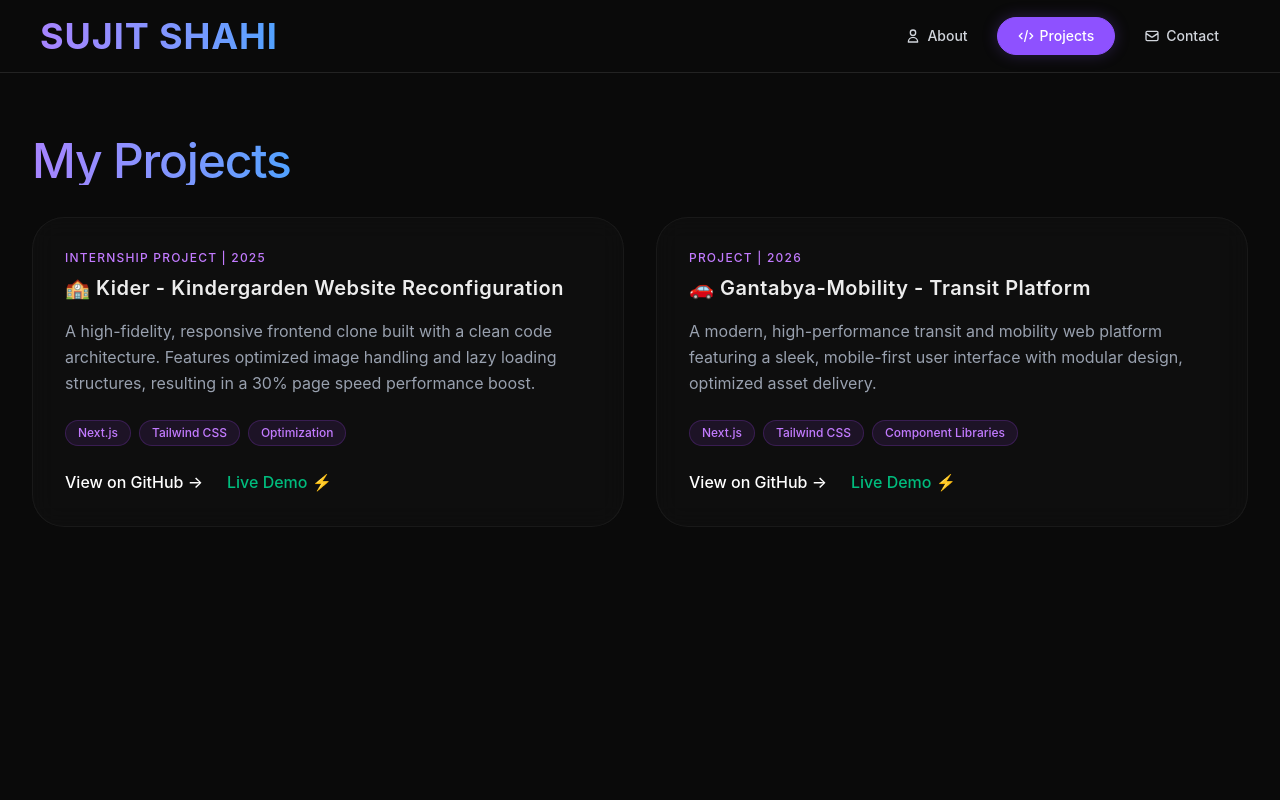
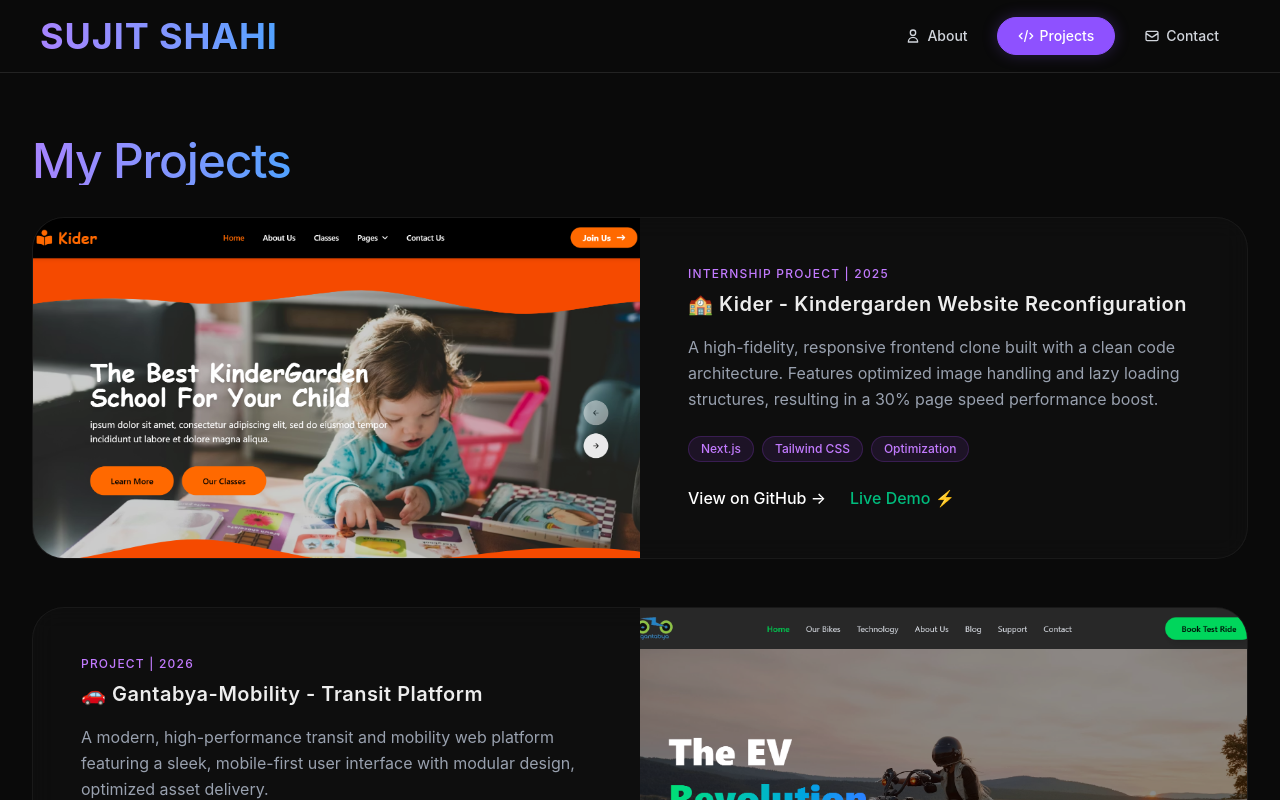
Before and after one commit to sujitshahi/PORTFOLIO, a Next.js app: page /Projects in a window 1280 px wide. Shown: the top 800 px of the page. Built offline with nearby package versions, Linux system fonts and the light colour scheme.

Commit message:
changes in project

```diff
--- a/src/app/Projects/page.tsx
+++ b/src/app/Projects/page.tsx
@@ -1,4 +1,3 @@
-
 
 const projectsData = [
   {
@@ -10,7 +9,8 @@ const projectsData = [
     link: "https://github.com/sujitshahi/INTERN-PROJECT",
     linkText: "View on GitHub →",
     liveLink: "https://kider-garden.vercel.app",
-    liveLinkText: "Live Demo ⚡"
+    liveLinkText: "Live Demo ⚡",
+    thumbnail: "/kider-garden.png"
   },
   {
     id: 2,
@@ -21,35 +21,48 @@ const projectsData = [
     link: "https://github.com/sujitshahi/gantabya-mobility",
     linkText: "View on GitHub →",
     liveLink: "https://gantabya-mobility-sujitshahi.vercel.app",
-    liveLinkText: "Live Demo ⚡"
+    liveLinkText: "Live Demo ⚡",
+    thumbnail: "/gantabya.png"
   },
-
 ];
 
 export default function Projects() {
   return (
     <div id="projects-page" className="block min-h-screen bg-[#0a0a0a] text-[#ededed] p-8 font-sans anticipate-fade-in">
 
-
-      <div className="reveal-title text-5xl my-8 tracking-tight flex items-center gap-3 relative w-fit font-medium bg-linear-to-r from-violet-400  to-blue-400 bg-clip-text text-transparent">
+      <div className="reveal-title text-5xl my-8 tracking-tight flex items-center gap-3 relative w-fit font-medium bg-linear-to-r from-violet-400 to-blue-400 bg-clip-text text-transparent">
         My Projects
       </div>
 
+      {/* Changed from a strict grid to a column layout with gaps */}
+      <div className="projects-grid flex flex-col gap-12 my-8">
 
-      <div className="projects-grid grid grid-cols-[repeat(auto-fit,minmax(300px,1fr))] gap-8 my-8">
-
-
-        {projectsData.map((project) => (
+        {projectsData.map((project, index) => (
           <div
             key={project.id}
-            className="bg-[#141414]/40 backdrop-blur-md border border-white/5 rounded-4xl p-8 relative overflow-hidden transition-all duration-500 ease-[cubic-bezier(0.16,1,0.3,1)]
-          hover:border-[#a78bfa]/40 hover:-translate-y-2 hover:shadow-[0_0_30px_rgba(167,139,250,0.15)] group reveal-card animate-in delay-100">
+            className={`bg-[#141414]/40 backdrop-blur-md border border-white/5 rounded-4xl relative overflow-hidden transition-all duration-500 ease-[cubic-bezier(0.16,1,0.3,1)]
+              hover:border-[#a78bfa]/40 hover:-translate-y-1 hover:shadow-[0_0_30px_rgba(167,139,250,0.15)] group reveal-card animate-in delay-100
+              flex flex-col ${index % 2 === 0 ? 'md:flex-row' : 'md:flex-row-reverse'}`}
+              /* 👆 Magic happens here: Even indexes get normal row order (Image Left), Odd indexes get reversed (Image Right) */
+          >
 
+            {/* 📸 Thumbnail Container */}
+            {project.thumbnail && (
+              <div className="w-full md:w-1/2 h-64 md:h-auto min-h-75 overflow-hidden bg-white/5 relative">
+                <img
+                  src={project.thumbnail}
+                  alt={project.title}
+                  className="w-full h-full object-cover object-top transition-transform duration-500 ease-out group-hover:scale-105 absolute inset-0"
+                  loading="lazy"
+                />
+              </div>
+            )}
 
+            {/* Content Container */}
+            <div className="p-8 md:p-12 w-full md:w-1/2 flex flex-col justify-center">
               <h1 className="project-category text-xs text-purple-400 mb-2 tracking-widest font-medium uppercase">
                 {project.category}
               </h1>
-
 
               <h3 className="text-xl font-semibold mb-4 flex items-center gap-2 tracking-wide transition-transform duration-300 group-hover:translate-x-1 group-hover:text-[#a78bfa]">
                 {project.title}
@@ -71,7 +84,6 @@ export default function Projects() {
               </div>
 
               <div className="flex gap-6 items-center">
-
                 <a
                   href={project.link}
                   target="_blank"
@@ -80,7 +92,6 @@ export default function Projects() {
                 >
                   {project.linkText}
                 </a>
-
 
                 {project.liveLink && (
                   <a
@@ -94,6 +105,8 @@ export default function Projects() {
                 )}
               </div>
             </div>
+
+          </div>
         ))}
 
       </div>
```
Also changed, not shown: public/gantabya.png (added), public/kider-garden.png (added). Lines whose indentation alone changed are shown as unchanged.
